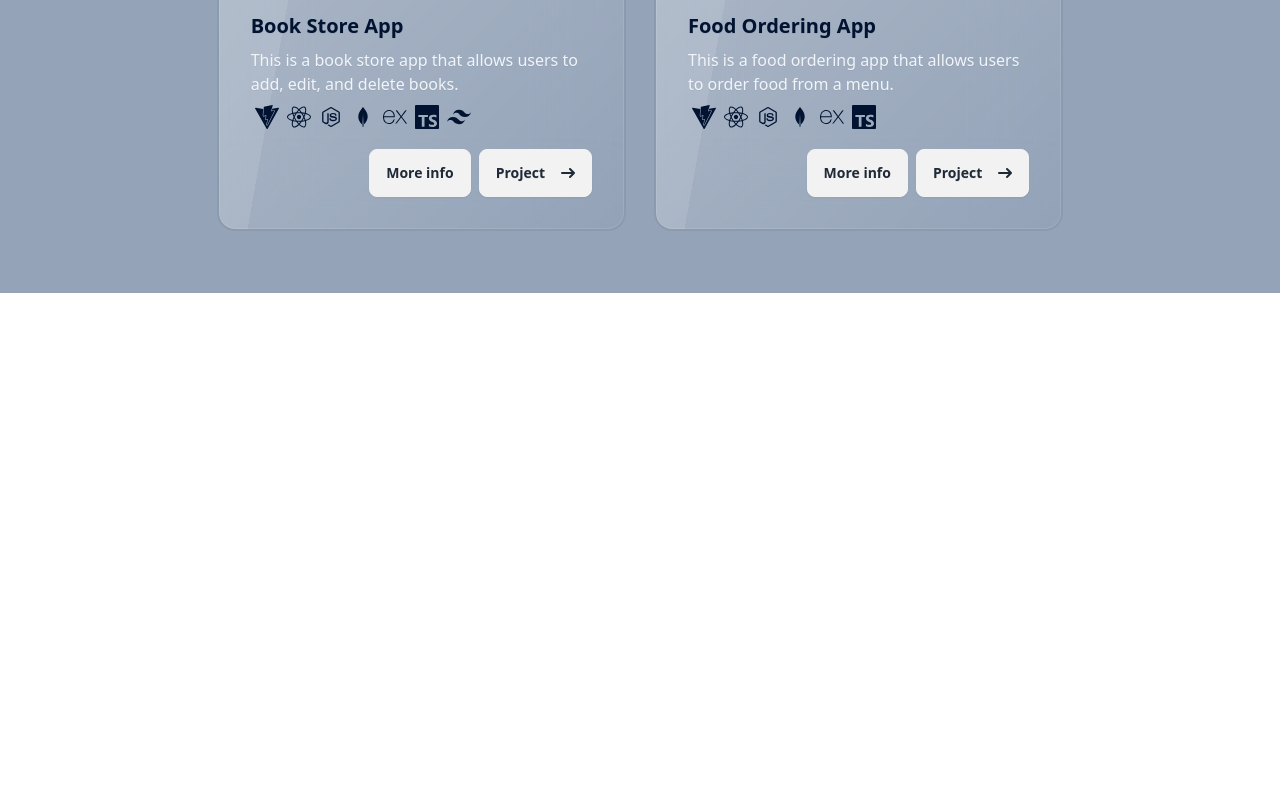
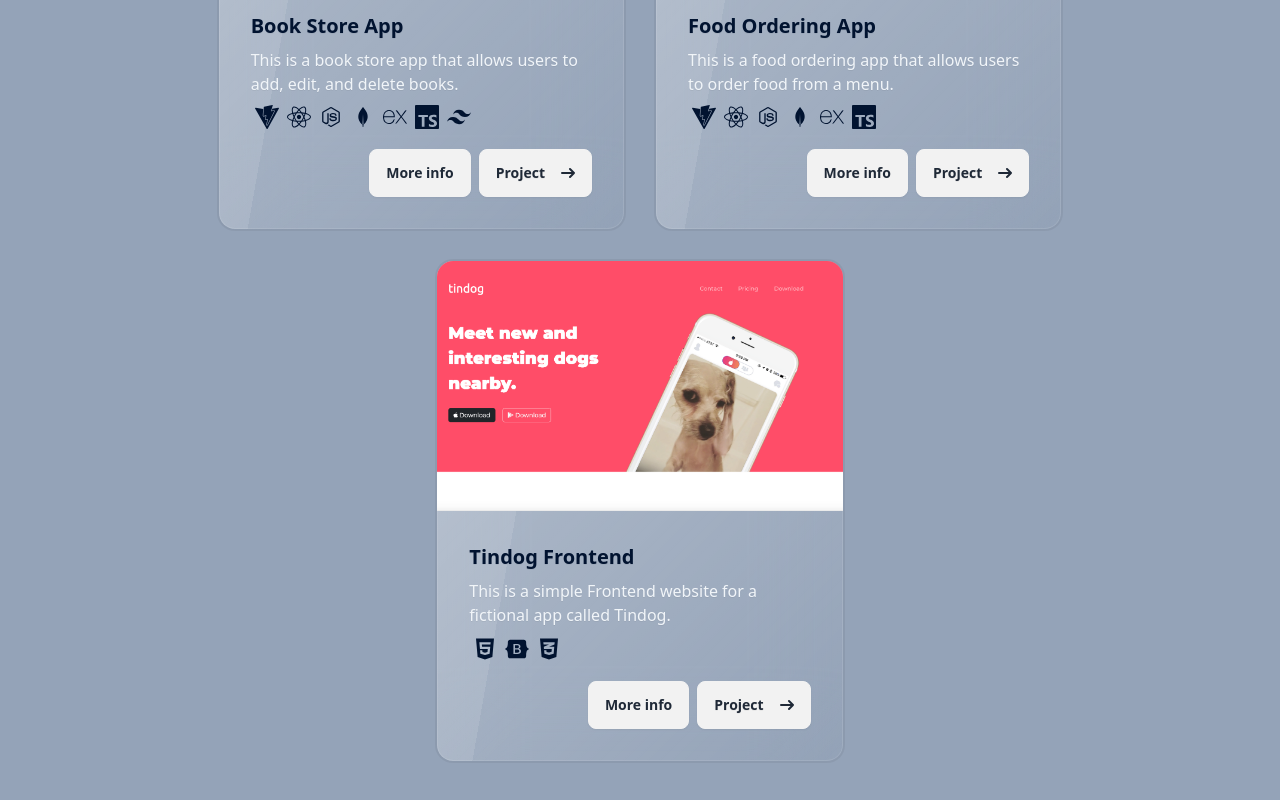
Before and after one commit to VatthanaB/Projects-Portfolio-Frontend, a React (Vite) app: page / in a window 1280 px wide. Shown: the part 982-1782 px from the top of the page. Before the commit the page ends 1275 px from the top, so only its background shows below. Built offline with nearby package versions, Linux system fonts and the light colour scheme.

Commit message:
Refactor HomePage component and add TindogAppDescription

```diff
--- a/src/projects/Root/HomePage.tsx
+++ b/src/projects/Root/HomePage.tsx
@@ -1,23 +1,6 @@
-import Card from "./components/Card.tsx";
-import ReactMealImg from "../../assets/images/root/meals.jpg";
-import BookStoreImg from "../../assets/images/root/BookStore.jpg";
-import { SiVite, SiExpress, SiTailwindcss, SiTypescript } from "react-icons/si";
-import { BiLogoNodejs, BiLogoMongodb } from "react-icons/bi";
-import { FaReact } from "react-icons/fa";
-import {
-  BookStoreAppDescription,
-  FoodOrderingAppDescription,
-} from "./descriptions/AppDescription.tsx";
 import Svg from "./components/Svg.tsx";
+import CardsDisplay from "./components/CardsDisplay.tsx";
 function HomePage() {
-  const fullStackIcons = [
-    SiVite,
-    FaReact,
-    BiLogoNodejs,
-    BiLogoMongodb,
-    SiExpress,
-    SiTypescript,
-  ];
   return (
     <div className="bg-slate-400">
       <section className=" pt-16  text-white  bg-customBlue">
@@ -49,7 +32,7 @@ function HomePage() {
         <Svg color="rgb(148 163 184 )" />
       </section>
 
-      <div className=" flex flex-col justify-center content-center lg:flex-row  flex-wrap gap-4 lg:gap-8 mx-auto max-w-7xl px-4 sm:px-2 lg:px-8 py-16  ">
+      {/* <div className=" flex flex-col justify-center content-center lg:flex-row  flex-wrap gap-4 lg:gap-8 mx-auto max-w-7xl px-4 sm:px-2 lg:px-8 py-16  ">
         <Card
           image={BookStoreImg}
           route={"/book-store"}
@@ -68,7 +51,17 @@ function HomePage() {
           modalDescription={<FoodOrderingAppDescription />}
           githubLink="https://github.com/VatthanaB/Projects-Portfolio-Frontend/tree/main/src/projects/FoodOrderingApp"
         />
-      </div>
+        <Card
+          image={TindogIMG}
+          route={"/food-app"}
+          appName={"Food Ordering App"}
+          description="This is a food ordering app that allows users to order food from a menu."
+          icons={[...fullStackIcons]}
+          modalDescription={<FoodOrderingAppDescription />}
+          githubLink="https://github.com/VatthanaB/Projects-Portfolio-Frontend/tree/main/src/projects/FoodOrderingApp"
+        />
+      </div> */}
+      <CardsDisplay />
     </div>
   );
 }
--- /dev/null
+++ b/src/projects/Root/components/CardExternal.tsx
@@ -0,0 +1,99 @@
+import { IconType } from "react-icons";
+
+interface CardProps {
+  image: string;
+  route: string;
+  appName: string;
+  description: string;
+  modalDescription: JSX.Element;
+  githubLink: string;
+
+  icons: IconType[];
+}
+function Card(props: CardProps) {
+  return (
+    <div className="card md:w-4/5 lg:w-1/3 glass">
+      <figure>
+        <img src={props.image} alt="car!" />
+      </figure>
+      <div className="card-body text-slate-100">
+        <h2 className="card-title text-customBlue">{props.appName}</h2>
+        <p>{props.description}</p>
+        <p className="mb-3  font-normal text-customBlue dark:text-gray-400">
+          {props.icons.map((Icon) => (
+            <Icon className="w-6 h-6 mx-1 inline-flex " />
+          ))}
+        </p>
+
+        <div className="card-actions justify-end">
+          <button
+            className="btn"
+            onClick={() => {
+              const modal = document.getElementById(props.appName);
+              if (modal instanceof HTMLDialogElement) {
+                modal.showModal();
+              }
+            }}
+          >
+            More info
+          </button>
+          <a
+            href={props.route}
+            target="_blank"
+            rel="noopener noreferrer"
+            className="btn"
+          >
+            Project
+            <svg
+              className="rtl:rotate-180 w-3.5 h-3.5 ms-2"
+              aria-hidden="true"
+              xmlns="http://www.w3.org/2000/svg"
+              fill="none"
+              viewBox="0 0 14 10"
+            >
+              <path
+                stroke="currentColor"
+                stroke-linecap="round"
+                stroke-linejoin="round"
+                stroke-width="2"
+                d="M1 5h12m0 0L9 1m4 4L9 9"
+              />
+            </svg>
+          </a>
+          {/* MODAL */}
+          <dialog id={props.appName} className="modal">
+            <div className="modal-box">
+              <p className="py-4 text-customBlue">{props.modalDescription}</p>
+
+              <div className="modal-action">
+                <form method="dialog" className="space-x-2">
+                  {/* if there is a button in form, it will close the modal */}
+                  <a
+                    href={props.route}
+                    target="_blank"
+                    rel="noopener noreferrer"
+                    className="btn"
+                  >
+                    Go to app
+                  </a>
+
+                  <a
+                    href={props.githubLink}
+                    className="btn"
+                    target="_blank"
+                    rel="noopener noreferrer"
+                  >
+                    Github Repository
+                  </a>
+                  <button className="btn">Close</button>
+                </form>
+              </div>
+            </div>
+          </dialog>
+        </div>
+      </div>
+    </div>
+  );
+}
+
+export default Card;
--- /dev/null
+++ b/src/projects/Root/components/CardsDisplay.tsx
@@ -0,0 +1,57 @@
+import Card from "./Card.tsx";
+import CardExternal from "./CardExternal.tsx";
+import TindogIMG from "../../../assets/images/root/tindog.png";
+import ReactMealImg from "../../../assets/images/root/meals.jpg";
+import BookStoreImg from "../../../assets/images/root/BookStore.jpg";
+import { SiVite, SiExpress, SiTailwindcss, SiTypescript } from "react-icons/si";
+import { BiLogoNodejs, BiLogoMongodb } from "react-icons/bi";
+import { FaReact, FaHtml5, FaCss3Alt, FaBootstrap } from "react-icons/fa";
+import {
+  BookStoreAppDescription,
+  FoodOrderingAppDescription,
+  TindogAppDescription,
+} from "../descriptions/AppDescription.tsx";
+
+const fullStackIcons = [
+  SiVite,
+  FaReact,
+  BiLogoNodejs,
+  BiLogoMongodb,
+  SiExpress,
+  SiTypescript,
+];
+const CardsDisplay = () => {
+  return (
+    <div className=" flex flex-col justify-center content-center lg:flex-row  flex-wrap gap-4 lg:gap-8 mx-auto max-w-7xl px-4 sm:px-2 lg:px-8 py-16  ">
+      <Card
+        image={BookStoreImg}
+        route={"/book-store"}
+        appName={" Book Store App"}
+        description="This is a book store app that allows users to add, edit, and delete books."
+        icons={[...fullStackIcons, SiTailwindcss]}
+        modalDescription={<BookStoreAppDescription />}
+        githubLink="https://github.com/VatthanaB/Projects-Portfolio-Frontend/tree/main/src/projects/BookStoreProject"
+      />
+      <Card
+        image={ReactMealImg}
+        route={"/food-app"}
+        appName={"Food Ordering App"}
+        description="This is a food ordering app that allows users to order food from a menu."
+        icons={[...fullStackIcons]}
+        modalDescription={<FoodOrderingAppDescription />}
+        githubLink="https://github.com/VatthanaB/Projects-Portfolio-Frontend/tree/main/src/projects/FoodOrderingApp"
+      />
+      <CardExternal
+        image={TindogIMG}
+        route="https://vatthanab.github.io/TindogWebsite/"
+        appName={"Tindog Frontend"}
+        description="This is a simple Frontend website for a fictional app called Tindog."
+        icons={[FaHtml5, FaBootstrap, FaCss3Alt]}
+        modalDescription={<TindogAppDescription />}
+        githubLink="https://github.com/VatthanaB/TindogWebsite"
+      />
+    </div>
+  );
+};
+
+export default CardsDisplay;
--- a/src/projects/Root/descriptions/AppDescription.tsx
+++ b/src/projects/Root/descriptions/AppDescription.tsx
@@ -60,3 +60,34 @@ export const FoodOrderingAppDescription = () => {
     </div>
   );
 };
+export const TindogAppDescription = () => {
+  return (
+    <div>
+      <h1 className="text-2xl font-bold mb-4">Tindog App</h1>
+      <p className="text-gray-600 mb-4">
+        A charming and simple frontend project crafted at the beginning of my
+        coding journey. Tindog is designed with HTML, CSS, and Bootstrap,
+        offering a delightful visual experience with no complex interactions or
+        functionalities.
+      </p>
+
+      <h2 className="text-lg font-bold mb-2">Key Features:</h2>
+      <ul className="list-disc pl-6 mb-4">
+        <li>Appealing and user-friendly design.</li>
+        <li>Responsive layout for various devices.</li>
+        <li>Utilizes Bootstrap for easy styling and responsiveness.</li>
+      </ul>
+
+      <h2 className="text-lg font-bold mb-2">Technology Stack:</h2>
+      <p className="text-gray-600 mb-4">
+        Developed using HTML, CSS, and Bootstrap for simplicity and visual
+        appeal.
+      </p>
+
+      <p className="text-gray-600">
+        Explore the simplicity and visual charm of Tindog App, a tribute to my
+        early coding exploration where design meets simplicity.
+      </p>
+    </div>
+  );
+};
```
Also changed, not shown: src/assets/images/root/tindog.png (added).
